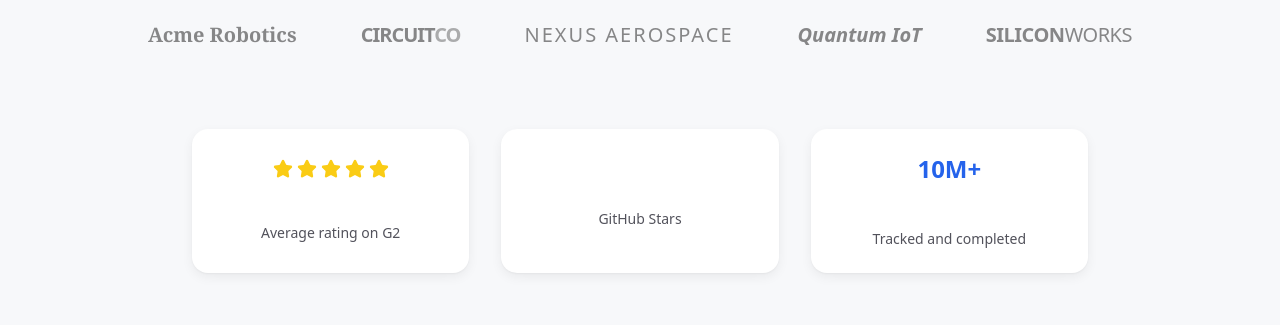
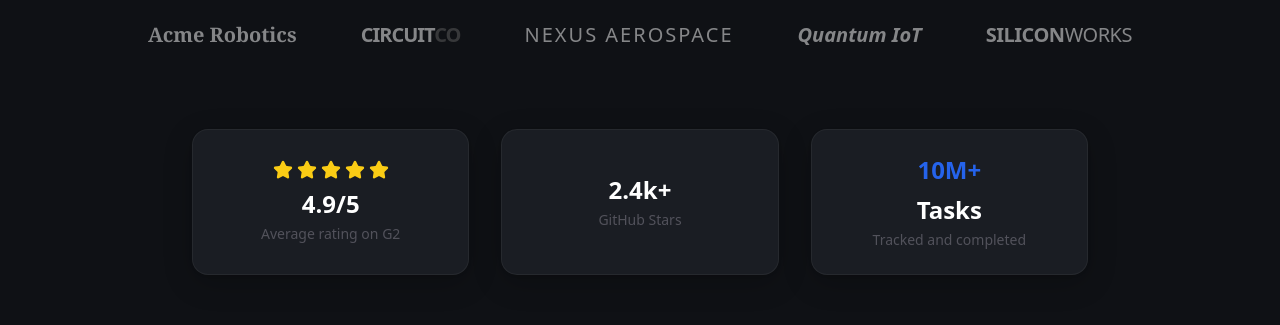
Before and after one commit to yashkhebade/WORKBENCH, a React (Vite) app in the folder client/: page / in a window 1280 px wide. Shown: the part 1700-2025 px from the top of the page. Built offline with nearby package versions, Linux system fonts and the light colour scheme; no server answers.

Commit message:
fix: force dark mode on landing page and sync css variables to dark class

```diff
--- a/client/src/index.css
+++ b/client/src/index.css
@@ -56,7 +56,7 @@
   --transition-all: all 200ms ease-in-out;
 }
 
-[data-theme="dark"] {
+.dark {
   /* Colors - Dark Theme */
   --bg-primary: #0f1115;
   --bg-secondary: #1a1d23;
@@ -161,7 +161,7 @@ input, button, select, textarea {
   transition: transform 200ms ease, box-shadow 200ms ease;
 }
 
-[data-theme="dark"] .glass-panel {
+.dark .glass-panel {
   background: var(--bg-secondary);
   border: 1px solid rgba(255, 255, 255, 0.05);
   box-shadow: 0 8px 30px rgba(0, 0, 0, 0.2), 0 1px 3px rgba(0, 0, 0, 0.1);
@@ -202,7 +202,7 @@ input, button, select, textarea {
   animation: shimmer 2s infinite;
 }
 
-[data-theme="dark"] .animate-shimmer::after {
+.dark .animate-shimmer::after {
   background-image: linear-gradient(
     90deg,
     rgba(255, 255, 255, 0) 0,
--- a/client/src/pages/marketing/Landing.jsx
+++ b/client/src/pages/marketing/Landing.jsx
@@ -12,7 +12,7 @@ import { Link } from 'react-router-dom';
 
 export default function Landing() {
   return (
-    <div className="min-h-screen bg-background text-foreground flex flex-col font-sans selection:bg-primary/30">
+    <div className="dark min-h-screen bg-background text-foreground flex flex-col font-sans selection:bg-primary/30">
       <Helmet>
         <title>HW Team Hub | The Ultimate Hardware Engineering Workspace</title>
         <meta name="description" content="Streamline your PCB design pipeline, track firmware tasks, and collaborate with your engineering team — all in one workspace." />
```
